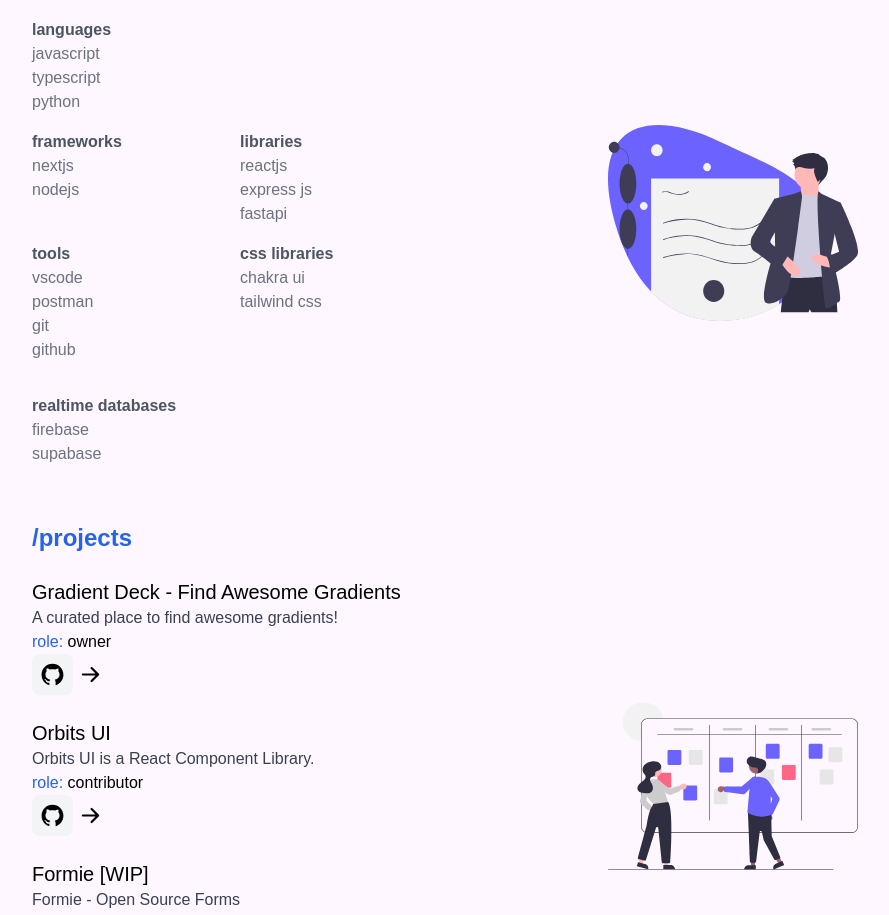
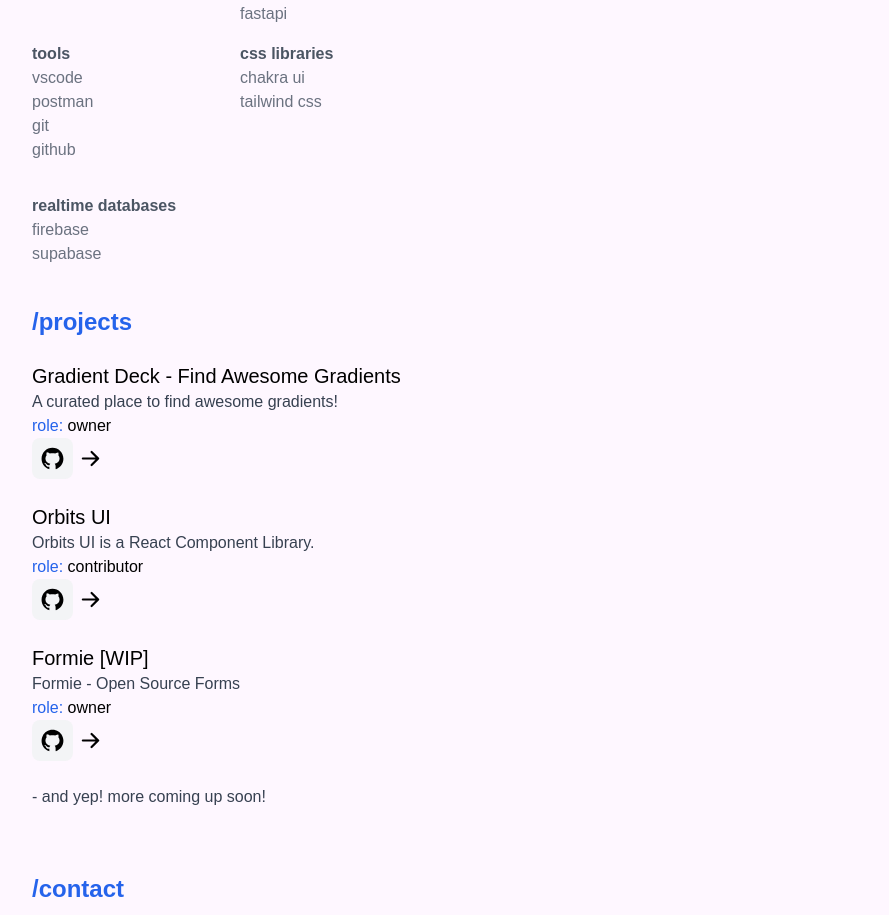
Before and after one commit to anuraglol/portfolio, a Next.js app: page / in a window 1280 px wide. Shown: the part 536-1451 px from the top of the page, without its empty margins (32-921 px from the left). Built offline with nearby package versions, Linux system fonts and the light colour scheme.

Commit message:
feat: remove the images for now

```diff
--- a/components/About.tsx
+++ b/components/About.tsx
@@ -13,8 +13,6 @@ const About: NextPage = () => {
         I&apos;m a developer, blogger and a student! <br />
         Apart from coding, my hobbies include listening to music
       </p>
-
-      <Image src="/assests/dev.svg" alt="about" height="200px" width="250px" />
     </div>
   );
 };
--- a/components/Header.tsx
+++ b/components/Header.tsx
@@ -13,7 +13,7 @@ const Li = ({ children, href }) => {
 
 const Header: NextPage = () => {
   return (
-    <header className="flex items-center flex-row justify-between p-3 pt-2 md:pt-4 px-4 md:px-8 lg:px-10 xl:px-12 font-poppins font-medium">
+    <header className="flex items-center flex-row justify-between p-3 pt-2 md:pt-4 px-4 md:px-8 lg:px-10 xl:px-12 font-poppins font-medium bg-gray-100">
       <p className="text-2xl font-semibold text-secondary duration-100 hover:rotate-12 cursor-pointer">
         Anurag
       </p>
--- a/components/Projects.tsx
+++ b/components/Projects.tsx
@@ -33,15 +33,6 @@ const Projects: NextPage = () => {
 
           <p className="text-gray-700">- and yep! more coming up soon!</p>
         </div>
-
-        <div className="hidden md:inline">
-          <Image
-            src="/assests/projects.svg"
-            alt="projects"
-            height="200px"
-            width="250px"
-          />
-        </div>
       </div>
     </div>
   );
--- a/components/Skills.tsx
+++ b/components/Skills.tsx
@@ -3,7 +3,7 @@ import Image from "next/image";
 
 const Skills: NextPage = () => {
   return (
-    <div className="my-8 mt-12 mx-6 md:mx-10 lg:mx-12 xl:mx-16 2xl:mx-20 md:grid md:grid-cols-2 md:items-center font-poppins">
+    <div className="my-8 mt-12 mx-6 md:mx-10 lg:mx-12 xl:mx-16 2xl:mx-20 font-poppins">
       <div>
         <p className="font-semibold text-blue-600 text-2xl">/skills</p>
         <div className="text-gray-500 font-medium">
@@ -62,16 +62,6 @@ const Skills: NextPage = () => {
           </div>
         </div>
       </div>
-      <div>
-        <div className="hidden md:inline">
-          <Image
-            src="/assests/skill.svg"
-            height="200px"
-            width="250px"
-            alt="skills"
-          />
-        </div>
-      </div>
     </div>
   );
 };
--- a/styles/globals.css
+++ b/styles/globals.css
@@ -14,9 +14,9 @@ body::-webkit-scrollbar {
 }
 
 body::-webkit-scrollbar-track {
-  @apply bg-purple-200
+  @apply bg-purple-200;
 }
 
 body::-webkit-scrollbar-thumb {
-    @apply bg-purple-500 rounded-full
+  @apply bg-purple-500 rounded-full;
 }
--- a/tailwind.config.js
+++ b/tailwind.config.js
@@ -1,15 +1,18 @@
 module.exports = {
-  content: ["./pages/**/*.{js,ts,jsx,tsx}", "./components/**/*.{js,ts,jsx,tsx}"],
+  content: [
+    "./pages/**/*.{js,ts,jsx,tsx}",
+    "./components/**/*.{js,ts,jsx,tsx}",
+  ],
   theme: {
     extend: {
       colors: {
         primary: "#FEF7FF",
         secondary: "#845EC2",
       },
-    },
 
-    fontFamily: {
-      poppins: "'Poppins', sans-serif",
+      fontFamily: {
+        poppins: "'Poppins', sans-serif",
+      },
     },
   },
   variants: {
```
